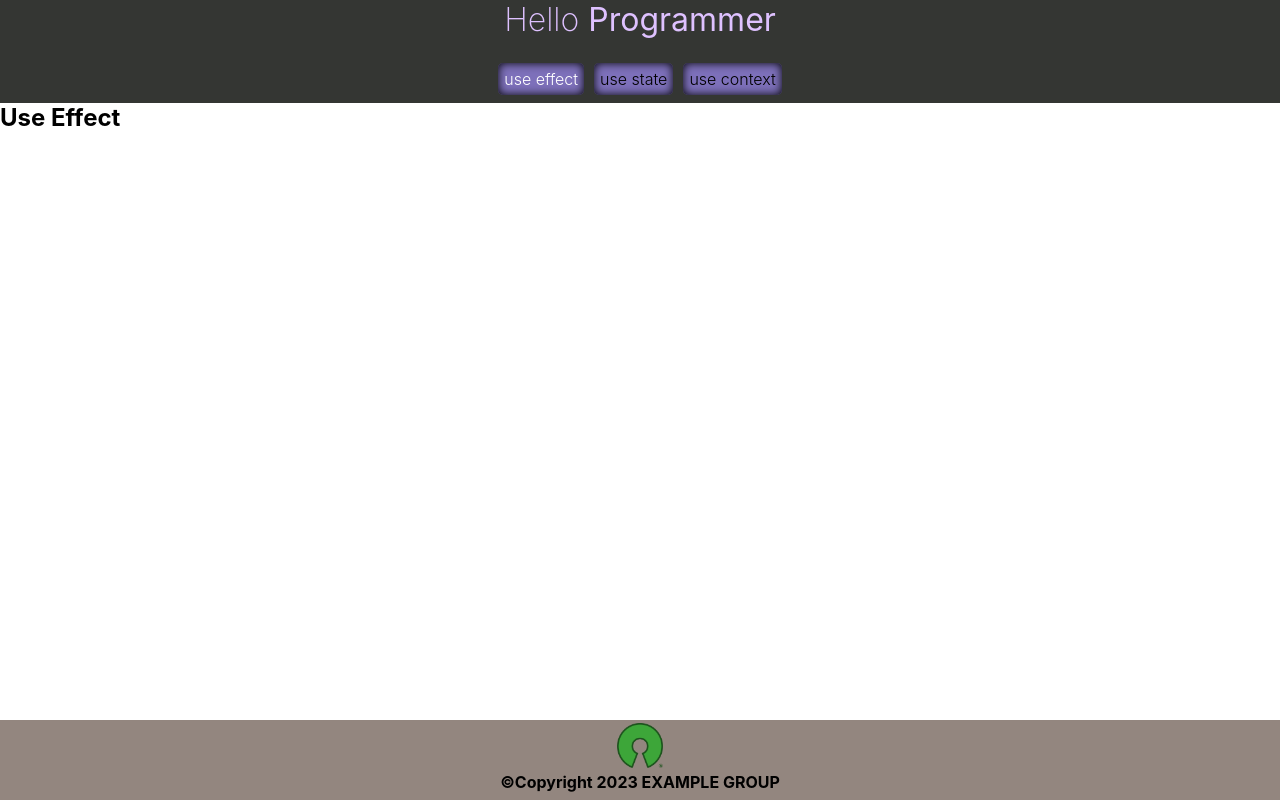
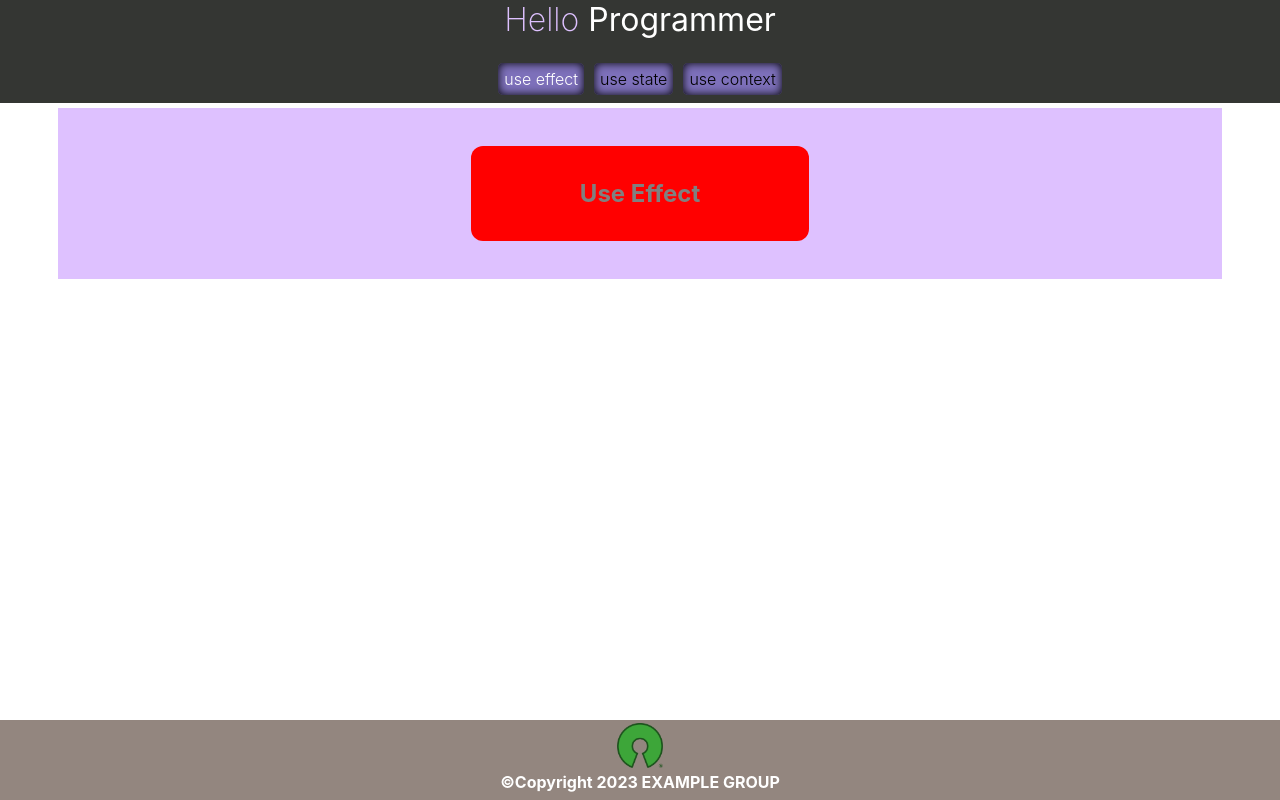
Before and after one commit to nathansabin/MERN-tutorial, a React (Create React App) app in the folder 01-REACT/example/client/: page / in a window 1280 px wide. Both pictures are taken after a click on the item "use effect". Built offline with nearby package versions, Linux system fonts and the light colour scheme; no server answers.

Commit message:
started page style

```diff
--- a/01-REACT/example/client/src/App.css
+++ b/01-REACT/example/client/src/App.css
@@ -1,5 +1,7 @@
 * {
   margin: 0;
+  /* background-color: grey; */
+  color: white
 }
 
 html, body {
--- a/01-REACT/example/client/src/components/footer/footer.css
+++ b/01-REACT/example/client/src/components/footer/footer.css
@@ -8,4 +8,9 @@
 
 .image_box img {
     margin-top: 3px;
+    background-color: #93867F;
 }
+
+.image_box h4 {
+    background-color: #93867F;
+}
--- a/01-REACT/example/client/src/components/header/header.css
+++ b/01-REACT/example/client/src/components/header/header.css
@@ -7,11 +7,13 @@
 
 .header {
     text-align: center;
-    color: white;
     color: #DEC1FF;
+    background-color: #343633;
     font-weight: 200;
 }
 
 .header span {
     font-weight: 400;
+    color: white;
+    background-color: transparent;
 }
--- a/01-REACT/example/client/src/pages/effect/index.js
+++ b/01-REACT/example/client/src/pages/effect/index.js
@@ -1,4 +1,5 @@
 import React, {useState, useEffect} from 'react';
+import './useEffect.css';
 import axios from 'axios';
 
 function Effect(props) {
@@ -19,10 +20,12 @@ function Effect(props) {
     }, []);
 
     return (
-        <div>
-            <h2>Use Effect</h2>
-            <p></p>
-            <h3>{joke}</h3>
+        <div className={'effect-page'}>
+            <div className={'container'}>
+                <h2>Use Effect</h2>
+                <p></p>
+                <h3>{joke}</h3>
+            </div>
         </div>
     );
 }
--- a/01-REACT/example/client/src/pages/effect/useEffect.css
+++ b/01-REACT/example/client/src/pages/effect/useEffect.css
@@ -0,0 +1,33 @@
+* {
+    background-color: transparent;
+}
+
+.effect-page {
+    margin-top: 5px;
+    width: 100%;
+    height: auto;
+    text-align: center;
+}
+
+.container {
+    margin: 0 auto;
+    display: flex;
+    flex-direction: column;
+    width: 85%;
+    height: 100%;
+    background-color: #DEC1FF;
+    padding: 3%;
+}
+
+.container * {
+    color: grey;
+}
+
+.container h2 {
+    width: 25%;
+    height: auto;
+    padding: 3%;
+    background-color: red;
+    margin: 0 auto;
+    border-radius: 12px;
+}
```
